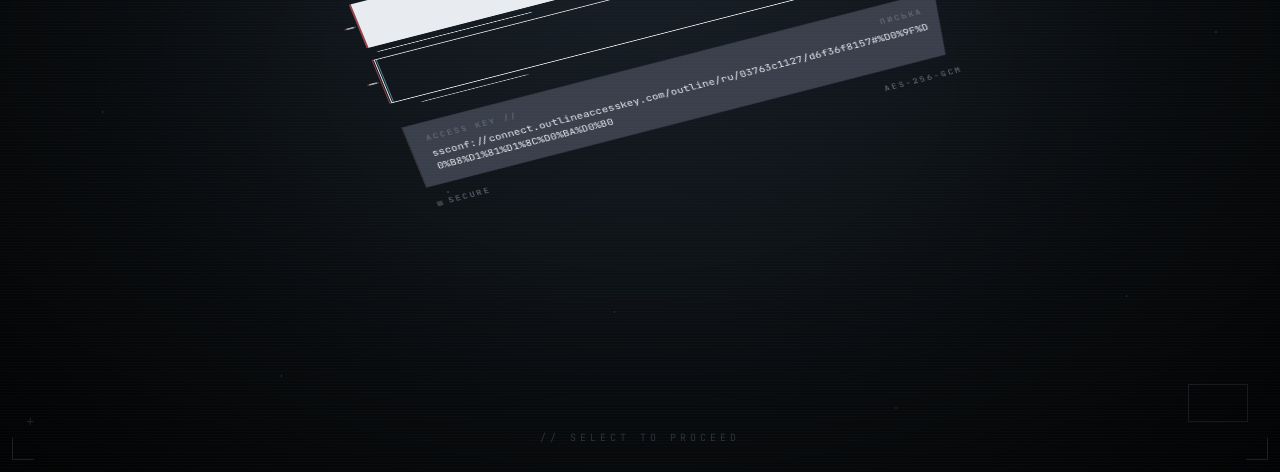
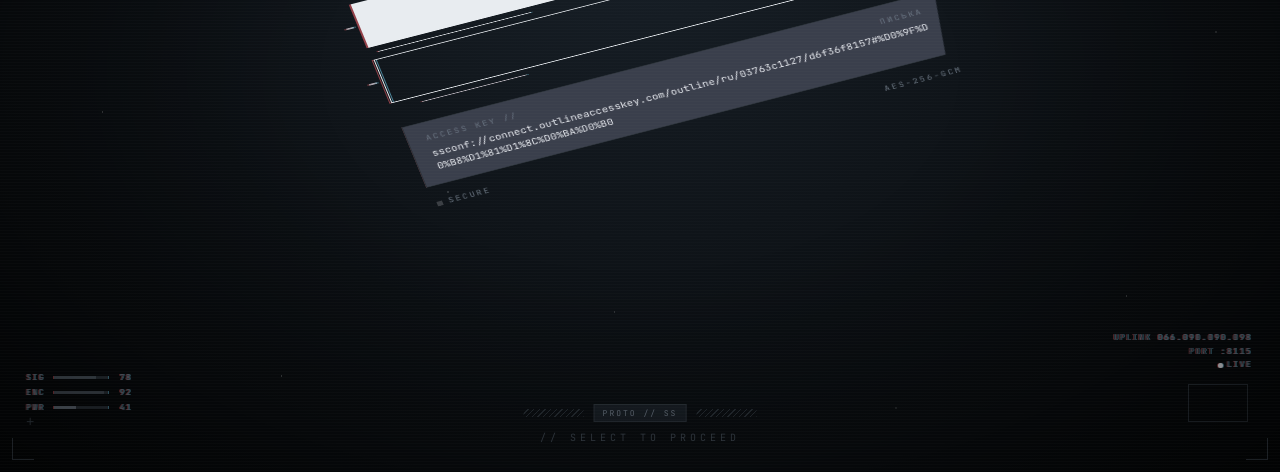
Before and after one commit to Rampage125/Outmar, a plain HTML site: page index.html in a window 1280 px wide. Shown: the part 328-800 px from the top of the page. Drawn offline with Linux system fonts and the light colour scheme.

Commit message:
add details to design

```diff
--- a/index.html
+++ b/index.html
@@ -423,6 +423,114 @@
     z-index: 60;
   }
 
+  /* ===== BOTTOM HUD ===== */
+  /* Слева: статус-индикаторы с барами */
+  .hud-bl {
+    position: fixed;
+    bottom: 60px;
+    left: 26px;
+    z-index: 45;
+    display: flex;
+    flex-direction: column;
+    gap: 5px;
+    font-family: "JetBrains Mono", monospace;
+    font-size: 8px;
+    letter-spacing: 1.5px;
+    color: var(--fg-mute);
+    text-transform: uppercase;
+    /* лёгкий RGB-split для единства со сценой */
+    filter:
+      drop-shadow(-1px 0 0 var(--split-r))
+      drop-shadow(1px 0 0 var(--split-c));
+  }
+  .hud-bl .stat {
+    display: flex;
+    align-items: center;
+    gap: 6px;
+  }
+  .hud-bl .stat .k { color: var(--fg-dim); width: 22px; }
+  .hud-bl .stat .bar {
+    width: 54px;
+    height: 3px;
+    background: var(--line);
+    position: relative;
+    overflow: hidden;
+  }
+  .hud-bl .stat .bar .fill {
+    position: absolute;
+    inset: 0 auto 0 0;
+    background: var(--fg-dim);
+  }
+  .hud-bl .stat.s1 .fill { width: 78%; animation: bar-flux 4s infinite; }
+  .hud-bl .stat.s2 .fill { width: 92%; animation: bar-flux 3.2s infinite 0.5s; }
+  .hud-bl .stat.s3 .fill { width: 41%; animation: bar-flux 5s infinite 1s; }
+  @keyframes bar-flux {
+    0%, 100% { opacity: 1; }
+    50% { opacity: 0.4; }
+  }
+  .hud-bl .stat .v { color: var(--fg-dim); min-width: 18px; text-align: right; }
+
+  /* Справа: координаты и live-индикатор */
+  .hud-br {
+    position: fixed;
+    bottom: 100px;
+    right: 28px;
+    z-index: 45;
+    text-align: right;
+    font-family: "JetBrains Mono", monospace;
+    font-size: 8px;
+    letter-spacing: 1.5px;
+    color: var(--fg-mute);
+    text-transform: uppercase;
+    line-height: 1.7;
+    filter:
+      drop-shadow(-1px 0 0 var(--split-r))
+      drop-shadow(1px 0 0 var(--split-c));
+  }
+  .hud-br .v { color: var(--fg-dim); }
+  .hud-br .live {
+    display: inline-block;
+    width: 5px; height: 5px;
+    background: var(--fg);
+    border-radius: 50%;
+    margin-right: 4px;
+    vertical-align: middle;
+    animation: blink 1.6s infinite steps(2);
+  }
+
+  /* Центральная шильдик-плашка над bottom-info */
+  .bottom-strip {
+    position: fixed;
+    left: 50%;
+    bottom: 50px;
+    transform: translateX(-50%);
+    display: flex;
+    align-items: center;
+    gap: 10px;
+    z-index: 45;
+    pointer-events: none;
+  }
+  .bottom-strip .hatch {
+    width: 60px;
+    height: 8px;
+    background: repeating-linear-gradient(
+      135deg,
+      transparent 0 3px,
+      var(--fg-mute) 3px 4px
+    );
+    opacity: 0.6;
+  }
+  .bottom-strip .badge {
+    font-family: "JetBrains Mono", monospace;
+    font-size: 8px;
+    letter-spacing: 2px;
+    color: var(--fg-dim);
+    text-transform: uppercase;
+    padding: 3px 8px;
+    border: 1px solid var(--line);
+    background: rgba(48, 58, 72, 0.4);
+  }
+
   .glitch-bar {
     position: fixed;
     left: 0; right: 0;
@@ -525,6 +633,37 @@
         <span>AES-256-GCM</span>
       </div>
     </div>
+  </div>
+
+  <!-- Bottom HUD: статусы слева, координаты справа, шильдик по центру -->
+  <div class="hud-bl">
+    <div class="stat s1">
+      <span class="k">SIG</span>
+      <span class="bar"><span class="fill"></span></span>
+      <span class="v">78</span>
+    </div>
+    <div class="stat s2">
+      <span class="k">ENC</span>
+      <span class="bar"><span class="fill"></span></span>
+      <span class="v">92</span>
+    </div>
+    <div class="stat s3">
+      <span class="k">PWR</span>
+      <span class="bar"><span class="fill"></span></span>
+      <span class="v">41</span>
+    </div>
+  </div>
+
+  <div class="hud-br">
+    <div>UPLINK <span class="v">066.090.090.098</span></div>
+    <div>PORT <span class="v">:8115</span></div>
+    <div><span class="live"></span><span class="v">LIVE</span></div>
+  </div>
+
+  <div class="bottom-strip">
+    <span class="hatch"></span>
+    <span class="badge">PROTO // SS</span>
+    <span class="hatch"></span>
   </div>
 
   <div class="bottom-info">// SELECT TO PROCEED</div>
```
